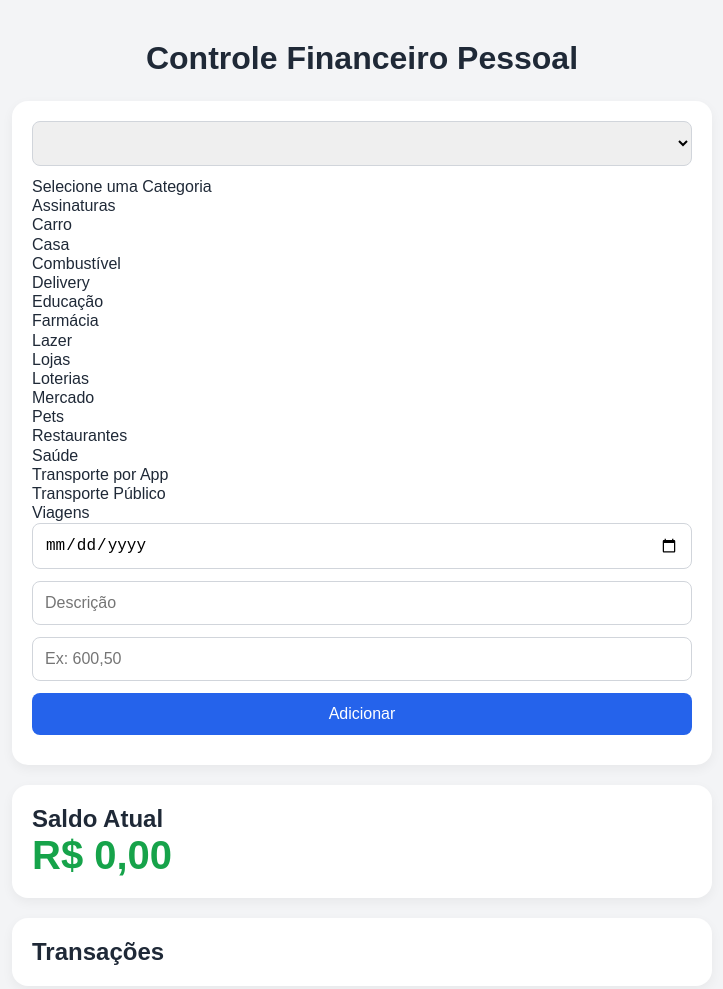
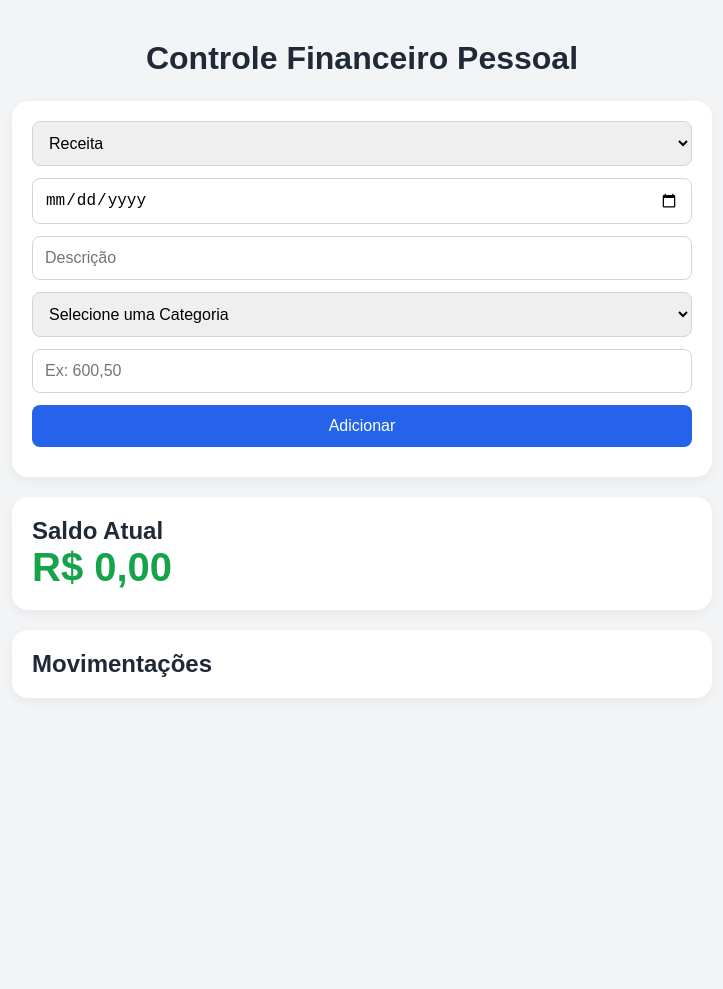
Before and after one commit to higordrnls/Controle-Financeiro-Pessoal, a plain HTML site: page index.html in a window 1280 px wide. Shown: the whole page, without its empty margins (278-1001 px from the left). After the commit the page ends 800 px from the top, so only its background shows below. Drawn offline with Linux system fonts and the light colour scheme.

Commit message:
refactor transaction form: reorganize category selection and improve layout

```diff
--- a/index.html
+++ b/index.html
@@ -16,6 +16,14 @@
         <form class="card" id="form-transacao">
 
             <select id="tipo">
+                <option value="receita">Receita</option>
+                <option value="despesa">Despesa</option>
+            </select>
+
+            <input type="date" id="data">
+
+            <input type="text" id="descricao" placeholder="Descrição">
+
             <select id="categoria">
                 <option value="Outros">Selecione uma Categoria</option>
                 <option value="Assinaturas">Assinaturas</option>
@@ -36,54 +44,27 @@
                 <option value="Transporte Público">Transporte Público</option>
                 <option value="Viagens">Viagens</option>
             </select>
-            </select>
 
-            <input
-                type="date"
-                 id="data"
-            >
+            <input type="text" id="valor" placeholder="Ex: 600,50">
 
-            <input
-                type="text"
-                id="descricao"
-                placeholder="Descrição"
-            >
-
-            <input
-                type="text"
-                id="valor"
-                placeholder="Ex: 600,50"
->
-
-            <button id="adicionar">
-                Adicionar
-            </button>
+            <button id="adicionar">Adicionar</button>
 
             <p id="mensagem"></p>
 
         </form>
 
         <div class="card">
-
             <h2>Saldo Atual</h2>
-
-            <p id="saldo">
-                R$ 0,00
-            </p>
-
+            <p id="saldo">R$ 0,00</p>
         </div>
 
         <div class="card">
-
-            <h2>Transações</h2>
-
+            <h2>Movimentações</h2>
             <ul id="lista-transacoes"></ul>
-
         </div>
 
     </div>
 
     <script src="script.js"></script>
-
 </body>
 </html>
```
Lines whose indentation alone changed are shown as unchanged.
